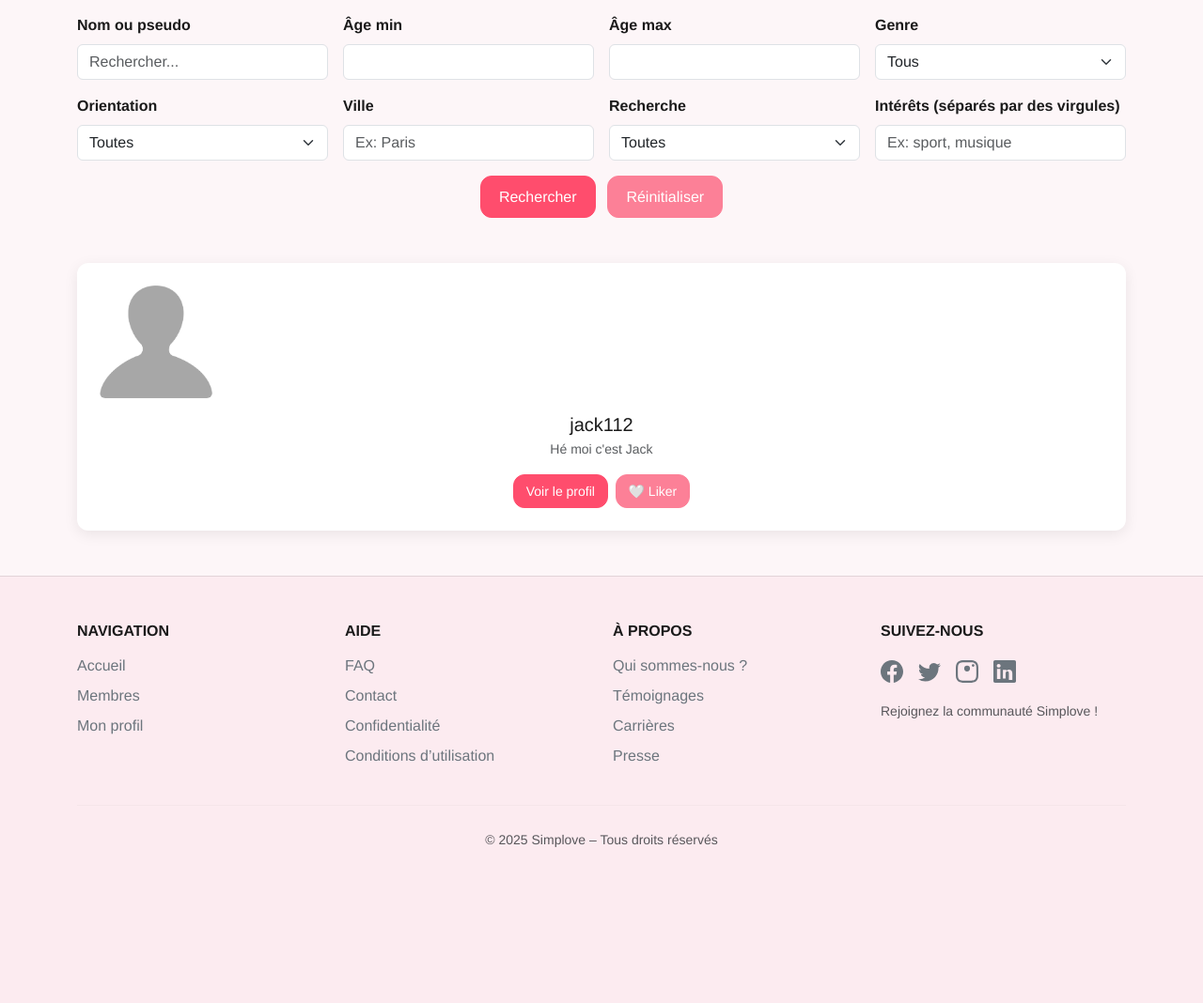
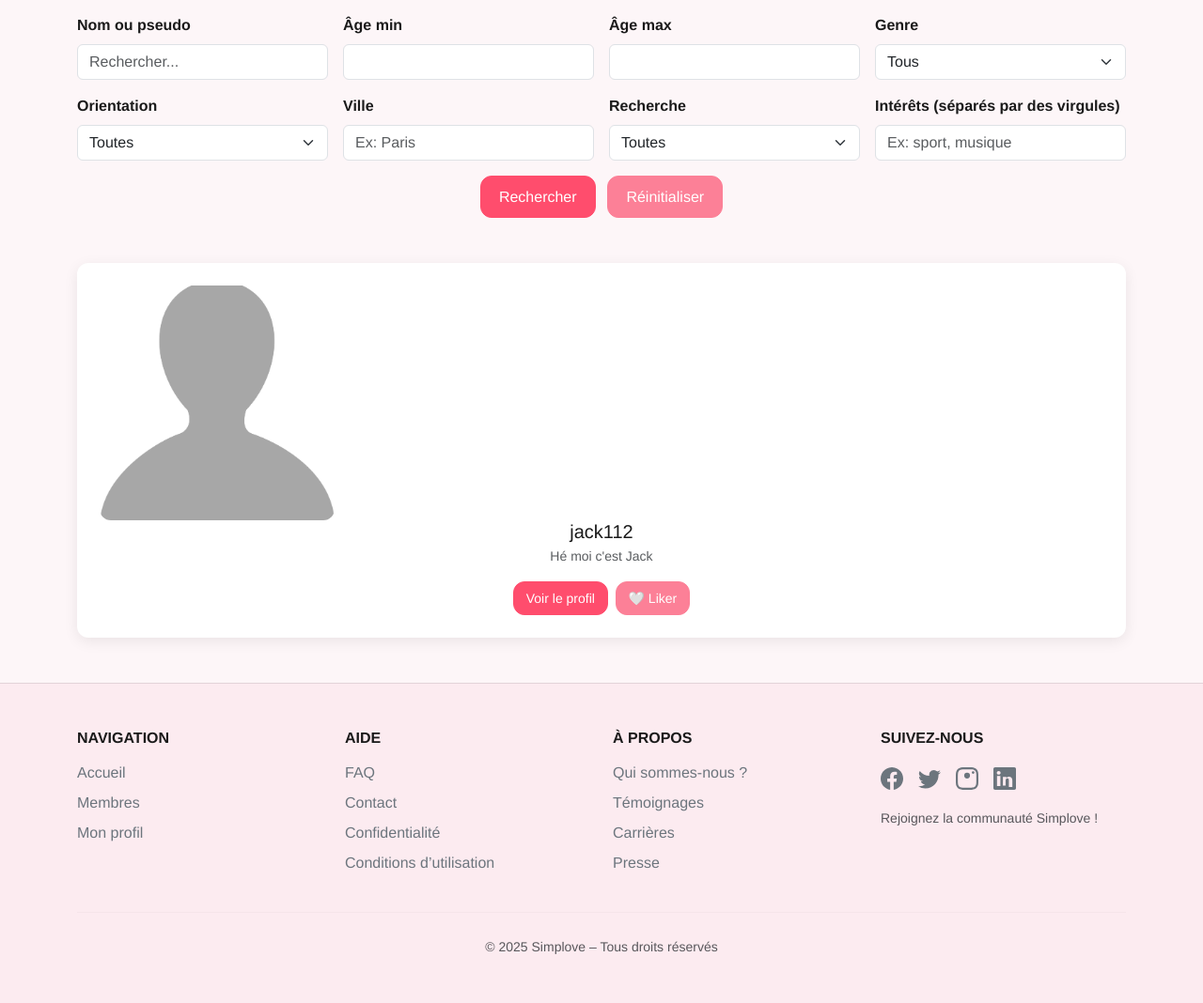
Before and after one commit to samyachd/simplove, a Django app: page /profiles/list/ in a window 1280 px wide. Shown: the part 196-1264 px from the top of the page at 94% size. Before the commit the page ends 1098 px from the top, so only its background shows below. Run offline with Django 5.2, Linux system fonts and the light colour scheme; a user stored in the database is signed in; data comes from the database, SQL or seed files in the repository; some libraries are stand-ins or nearby versions.

Commit message:
ajustement css img

```diff
--- a/profiles/templates/profile_detail.html
+++ b/profiles/templates/profile_detail.html
@@ -10,7 +10,7 @@
         <div class="col-lg-5 d-flex justify-content-center p-4">
           <img src="{{ profile.photo.url|default:'/media/img/default-profile.png' }}"
                alt="Photo de {{ profile.user.username }}"
-               class="rounded" width="250" height="250">
+               class="simplove-img-profile">
         </div>
 
         <!-- Colonne Infos -->
--- a/profiles/templates/profile_list.html
+++ b/profiles/templates/profile_list.html
@@ -29,7 +29,7 @@
           <div class="simplove-card text-center">
             <!-- Photo -->
             <img src="{{ profile.photo_url }}" alt="{{ profile.user.username }}"
-                 class="rounded mb-3" width="120" height="120">
+                 class="simplove-img-profile">
 
             <!-- Infos -->
             <h5 class="mb-1">{{ profile.user.username }}</h5>
--- a/static/css/style.css
+++ b/static/css/style.css
@@ -464,6 +464,20 @@ img {
   transform: scale(1.08);
 }
 
+/* ---- Images profil – sans déformation ---- */
+.simplove-img-profile {
+  width: 100%;
+  max-width: 250px;        /* taille max */
+  aspect-ratio: 1 / 1;     /* CARRÉ parfait */
+  object-fit: cover;       /* remplissage sans déformer */
+  border-radius: var(--radius);
+  cursor: zoom-in;
+  transition: transform .25s;
+}
+.simplove-img-profile:hover {
+  transform: scale(1.05);
+}
+
 /* ===== FOOTER ===== */
 .simplove-footer {
   background: var(--clr--div-bg);
```
